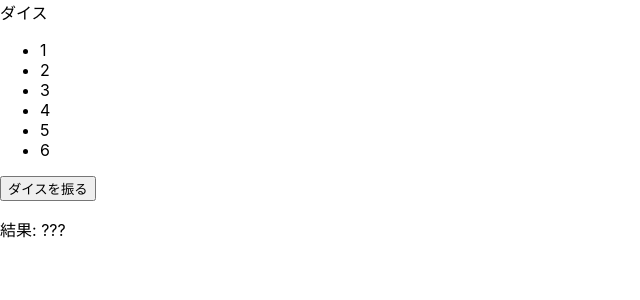
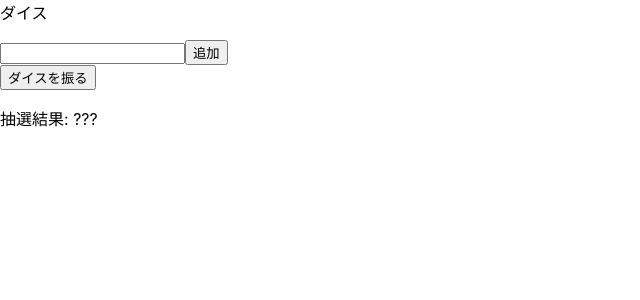
Before and after one commit to YuichiHirano/react_dice_app, a React (Vite) app: page / in a window 1280 px wide. Shown: the top 300 px of the page, without its empty margins (0-640 px from the left). Built offline with nearby package versions, Linux system fonts and the light colour scheme.

Commit message:
added to create candidate

```diff
--- a/src/Dice.tsx
+++ b/src/Dice.tsx
@@ -1,10 +1,23 @@
-import { FC, useState } from 'react';
+import React, { FC, useState } from 'react';
 
 const Dice: FC = () => {
-  const candidates = ['1', '2', '3', '4', '5', '6'];
+  const [candidates, setCandidates] = useState<string[]>([]);
+  const [candidate, setCandidate] = useState<string>('');
   const [target, setTarget] = useState('???');
+  const addCandidate = (event: React.MouseEvent) => {
+    event.preventDefault();
+    if (candidates.includes(candidate)) {
+      alert(candidate + ' is Already added.');
+    } else {
+      setCandidates((c) => [...c, candidate]);
+      setCandidate('');
+    }
+  };
   const rollDice = () => {
     setTarget(candidates[Math.floor(Math.random() * candidates.length)]);
+  };
+  const inputCandidate = (event: React.ChangeEvent<HTMLInputElement>) => {
+    setCandidate(event.target.value);
   };
 
   return (
@@ -16,10 +29,16 @@ const Dice: FC = () => {
         ))}
       </ul>
       <div>
+        <input type="text" value={candidate} onChange={inputCandidate} />
+        <button type="button" onClick={(e) => addCandidate(e)}>
+          追加
+        </button>
+      </div>
+      <div>
         <button type="button" onClick={rollDice}>
           ダイスを振る
         </button>
-        <p>結果: {target}</p>
+        <p>抽選結果: {target}</p>
       </div>
     </div>
   );
```
